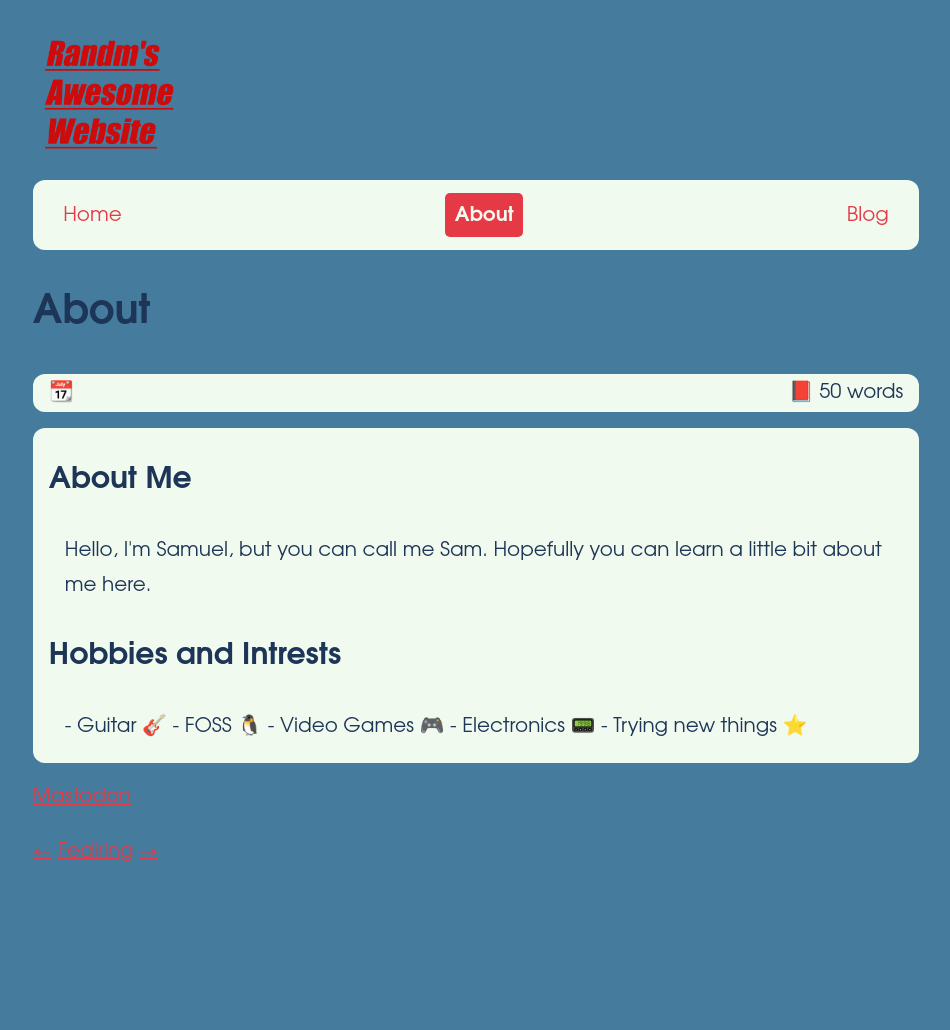
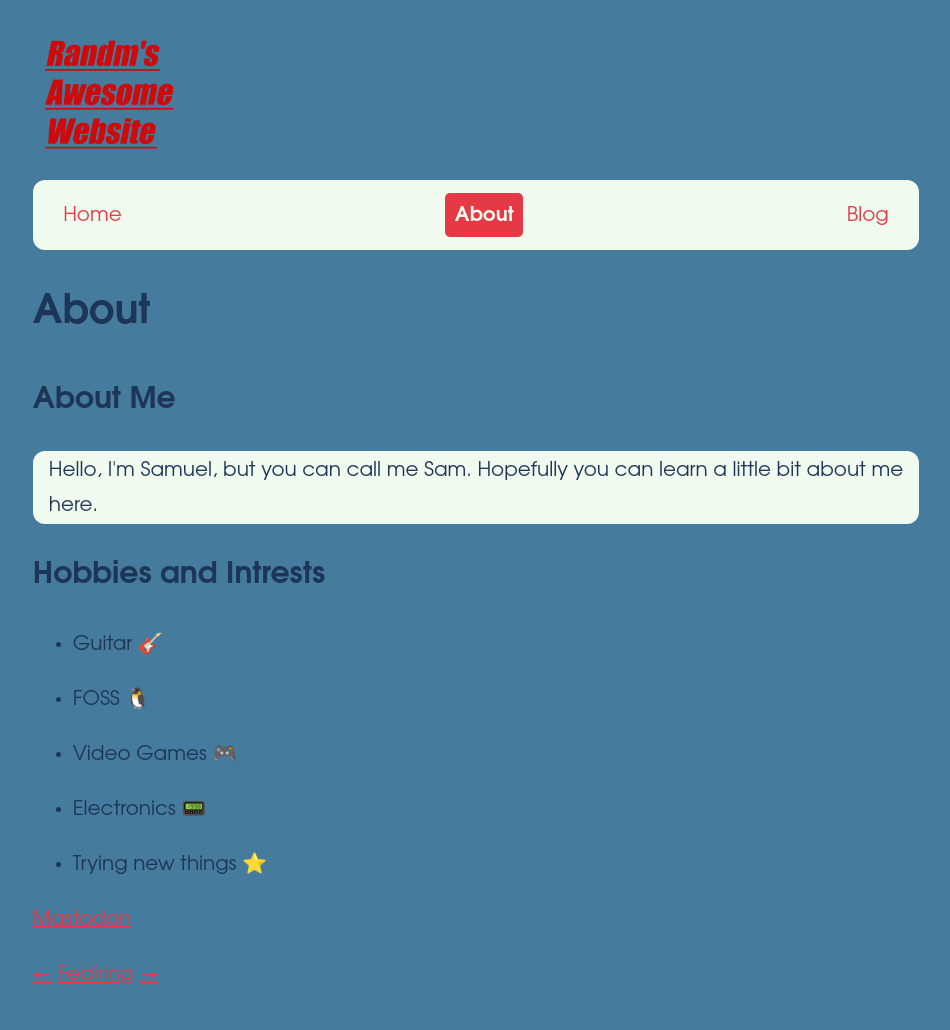
Before and after one commit to randm1/blog, a Jekyll site: the page built from about.md, in a window 1280 px wide. Shown: the whole page, without its empty margins (164-1114 px from the left). Built offline with Jekyll 4.4.1, drawn with Linux system fonts in a browser that asks for light colours; before the commit the page ends 907 px from its top, so only the background shows below that.

Commit message:
modified:   about.md

```diff
--- a/about.md
+++ b/about.md
@@ -11,9 +11,6 @@
 </div>
 
 # Hobbies and Intrests
-
-<div class="wrapper">
-
   - Guitar 🎸
 
   - FOSS 🐧
@@ -23,5 +20,3 @@
   - Electronics 📟
 
   - Trying new things ⭐️
-
-</div>
```
Also changed, not shown: other parts of about.md (+1 -1 lines).
